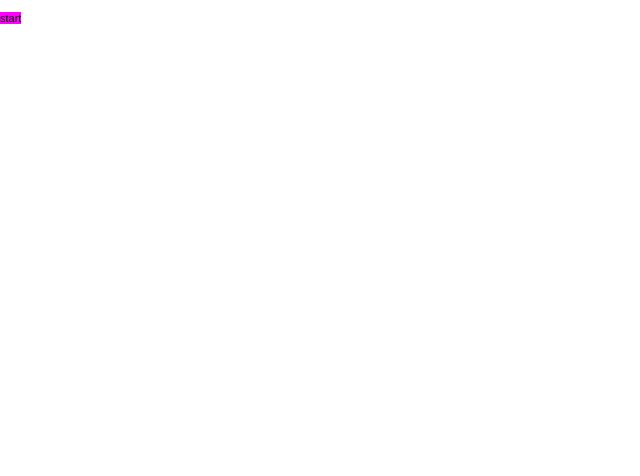
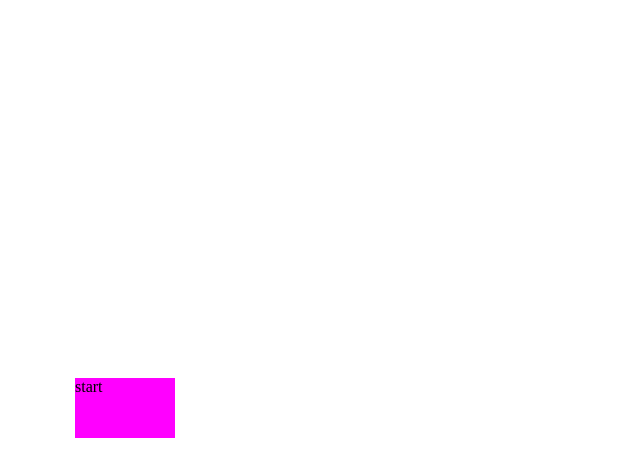
Before and after one commit to unkomorasi01/centerGlassApp, a React app: page / in a window 1280 px wide. Shown: the top 476 px of the page, without its empty margins (0-640 px from the left). Built offline with nearby package versions, Linux system fonts and the light colour scheme.

Commit message:
created button event

```diff
--- a/index.html
+++ b/index.html
@@ -4,43 +4,8 @@
     <meta charset="UTF-8" />
     <meta name="viewport" content="width=device-width, initial-scale=1.0" />
     <title>centerGlass</title>
+    <link rel="stylesheet" href="../src/style/style.css">
   </head>
-  <style>
-    body{
-      -webkit-app-region: drag;
-      background: rgba(0, 0, 0, 0);
-    }
-    #top{
-      background-color: #ffffff;
-      width: 100%;
-      height: 80px;
-      top: 0px;
-      left: 0px;
-      position: absolute;
-    }
-    #left{
-      background-color: #ffffff;
-      width:250px;
-      height: 100%;
-      left: 0px;
-      position: absolute;
-    }
-    #right{
-      background-color: #ffffff;
-      width:250px;
-      height: 100%;
-      right: 0px;
-      position: absolute;
-    }
-    #bottom{
-      background-color: #ffffff;
-      width: 100%;
-      height: 80px;
-      bottom: 0px;
-      left: 0px;
-      position: absolute;
-    }
-  </style>
   <body>
     <div id="top"></div>
     <div id="left">
--- a/src/index.tsx
+++ b/src/index.tsx
@@ -3,40 +3,37 @@ import ReactDOM from 'react-dom';
 
 // const container = document.getElementById('contents');
 // ReactDOM.render(<p>こんにちは、世界</p>, container);
-interface Container {
-  fontFamily: string,
-  fontSize: number,
-  background: string,
-}
-interface AllObj {
-  container: Container,
-}
 
 /**
  * スタートボタン
  */
 class StartButton extends React.Component {
-  styles(): AllObj {
-    const container: Container = {
-      fontFamily: 'helvetica, arial, "hiragino kaku gothic pro", meiryo, "ms pgothic", sans-serif',
-      fontSize: 11,
-      background: '#ff00ff',
-    };
-    return ({container});
+  state = {
+    background: '',
+  };
+  leave=()=>{
+    this.setState({
+      background:'#00ff00'
+    });
   }
-  /*
-  onMouseLeave() {
-        this.setState({hovered: false});
-    }
-    onMouseEnter() {
-        this.setState({hovered: false});
-    }
-  */
+  enter=()=>{
+    this.setState({
+      background:'#00ffff'
+    });
+  }
+  onClickEvent=()=>{
+    console.log('The link was clicked.');
+  }
+
   render(){
     return (
-      <span style={this.styles().container}>start</span>
-      // onMouseEnter={::this.onMouseEnter}
-      // onMouseLeave={::this.onMouseLeave}>いいね！</span>
+      <span
+        className='button'
+        onMouseEnter={this.enter}
+        onMouseLeave={this.leave}
+        onClick={this.onClickEvent}
+        style={this.state}
+      >start</span>
     );
   }
 }
--- a/src/main.ts
+++ b/src/main.ts
@@ -24,7 +24,7 @@ const createWindow = (): void => {
   win.loadFile('./index.html');
 
   // 開発者ツールを起動する
-  // win.webContents.openDevTools();
+  win.webContents.openDevTools();
 };
 
 // Electronの起動準備が終わったら、ウィンドウを作成する。
--- /dev/null
+++ b/src/style/style.css
@@ -0,0 +1,45 @@
+body{
+    -webkit-app-region: drag;
+    background: rgba(0, 0, 0, 0);
+}
+#top{
+  background-color: #ffffff;
+  width: 100%;
+  height: 80px;
+  top: 0px;
+  left: 0px;
+  position: absolute;
+}
+#left{
+  background-color: #ffffff;
+  width:250px;
+  height: 100%;
+  left: 0px;
+  position: absolute;
+}
+#right{
+  background-color: #ffffff;
+  width:250px;
+  height: 100%;
+  right: 0px;
+  position: absolute;
+}
+#bottom{
+  background-color: #ffffff;
+  width: 100%;
+  height: 80px;
+  bottom: 0px;
+  left: 0px;
+  position: absolute;
+}
+.button{
+    background: #ff00ff;
+    width: 100px;
+    height: 60px;
+    top: 0;
+    right: 0;
+    bottom: 0;
+    left: 0;
+    margin: auto;
+    position: absolute;
+}
```
